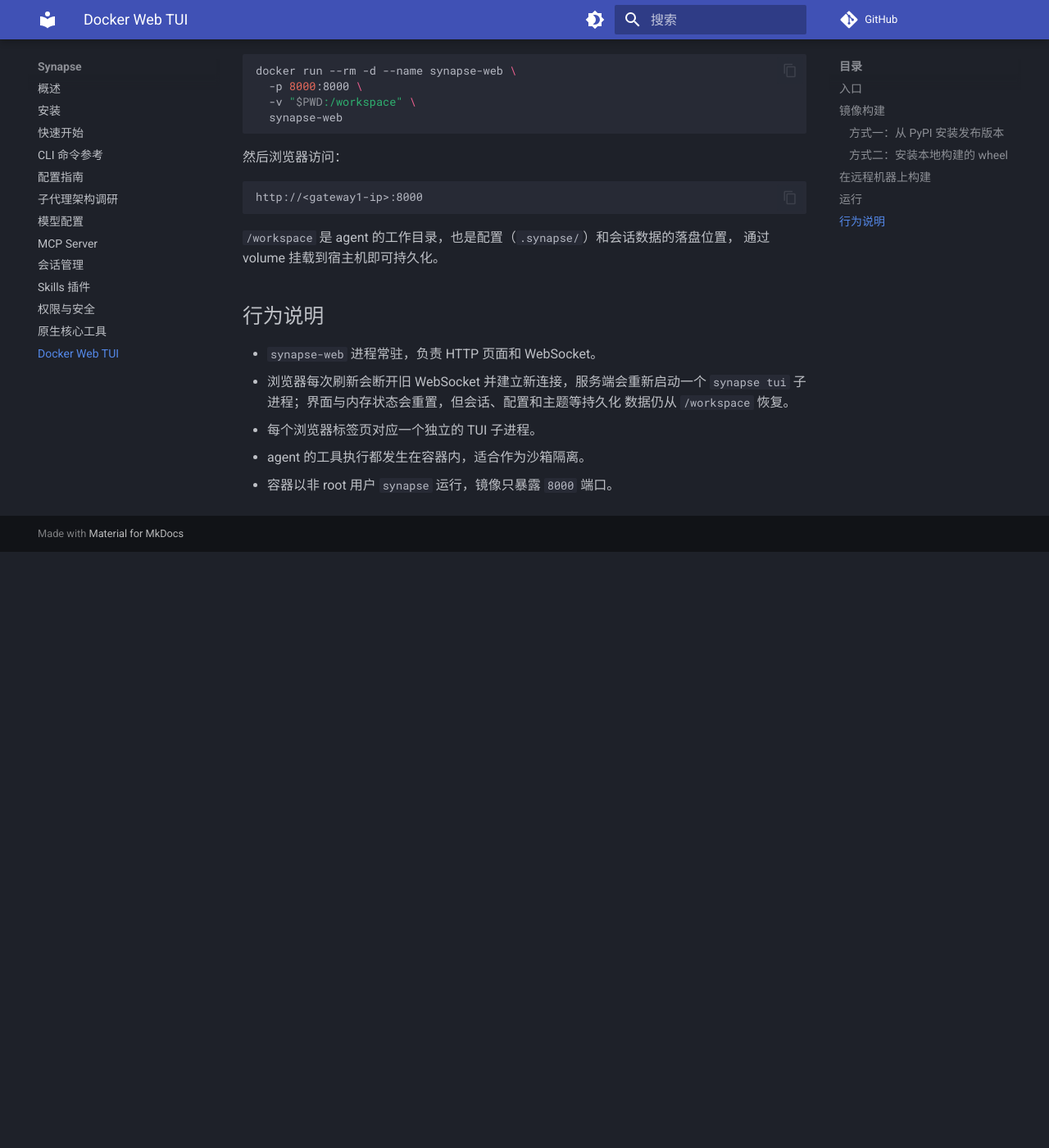
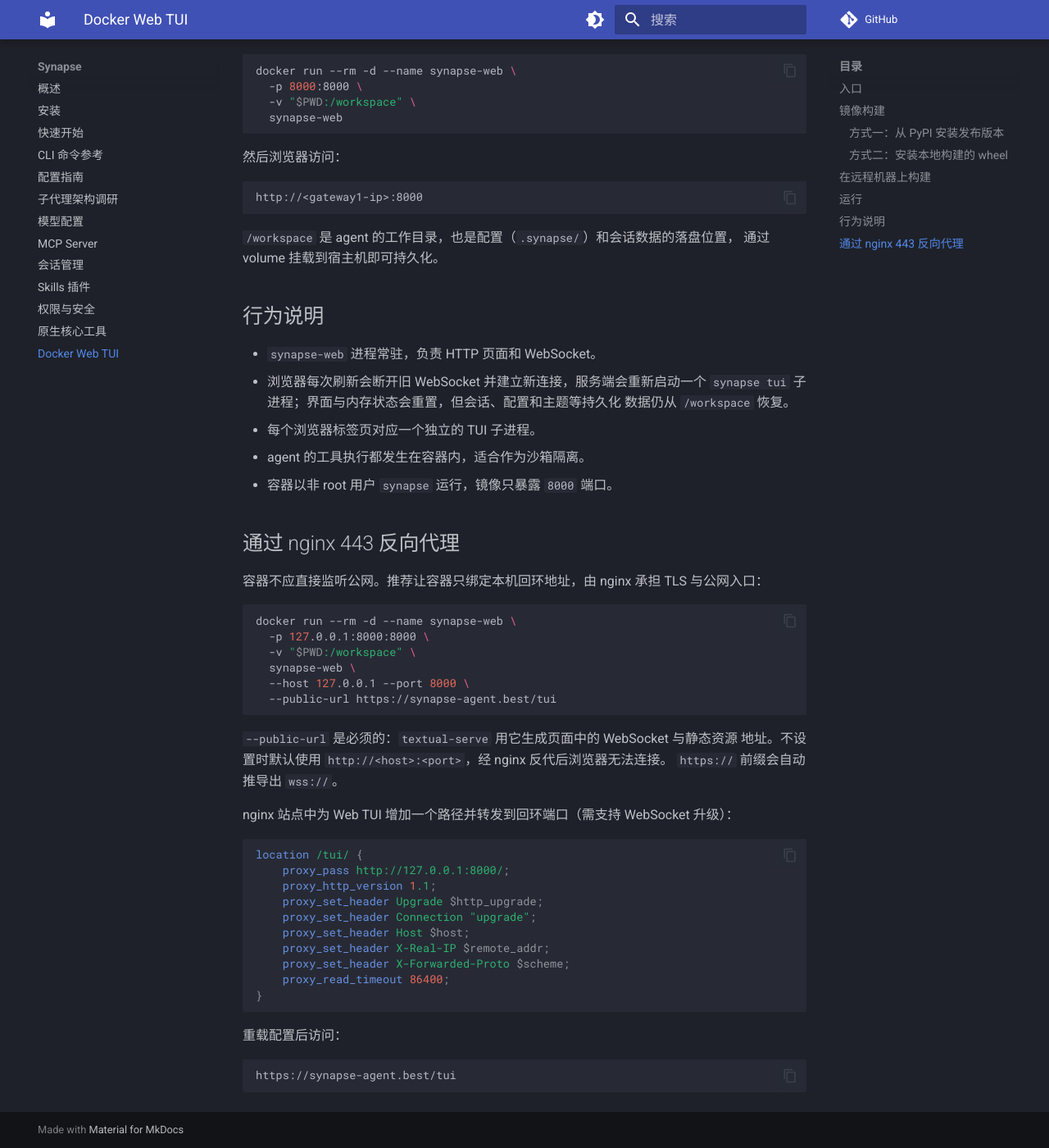
Before and after one commit to alex8224/synapse-agent, an MkDocs documentation site: the page built from docs/docker-web.md, in a window 1280 px wide and 1400 px high, scrolled down 1359 px. Shown: the whole window at 82% size. Built offline with MkDocs 1.6.1 and Material for MkDocs 9.7.7, drawn with Linux system fonts in a browser that asks for light colours; comment, search, counter and statistics services are not loaded; before the commit the page ends 2032 px from its top, so only the background shows below that.

Commit message:
feat(web): support --public-url for reverse proxy deployments

````diff
--- a/docs/docker-web.md
+++ b/docs/docker-web.md
@@ -83,3 +83,41 @@
 - 每个浏览器标签页对应一个独立的 TUI 子进程。
 - agent 的工具执行都发生在容器内，适合作为沙箱隔离。
 - 容器以非 root 用户 `synapse` 运行，镜像只暴露 `8000` 端口。
+
+## 通过 nginx 443 反向代理
+
+容器不应直接监听公网。推荐让容器只绑定本机回环地址，由 nginx 承担 TLS 与公网入口：
+
+```bash
+docker run --rm -d --name synapse-web \
+  -p 127.0.0.1:8000:8000 \
+  -v "$PWD:/workspace" \
+  synapse-web \
+  --host 127.0.0.1 --port 8000 \
+  --public-url https://synapse-agent.best/tui
+```
+
+`--public-url` 是必须的：`textual-serve` 用它生成页面中的 WebSocket 与静态资源
+地址。不设置时默认使用 `http://<host>:<port>`，经 nginx 反代后浏览器无法连接。
+`https://` 前缀会自动推导出 `wss://`。
+
+nginx 站点中为 Web TUI 增加一个路径并转发到回环端口（需支持 WebSocket 升级）：
+
+```nginx
+location /tui/ {
+    proxy_pass http://127.0.0.1:8000/;
+    proxy_http_version 1.1;
+    proxy_set_header Upgrade $http_upgrade;
+    proxy_set_header Connection "upgrade";
+    proxy_set_header Host $host;
+    proxy_set_header X-Real-IP $remote_addr;
+    proxy_set_header X-Forwarded-Proto $scheme;
+    proxy_read_timeout 86400;
+}
+```
+
+重载配置后访问：
+
+```text
+https://synapse-agent.best/tui
+```
````
Also changed, not shown: 2 other files.
